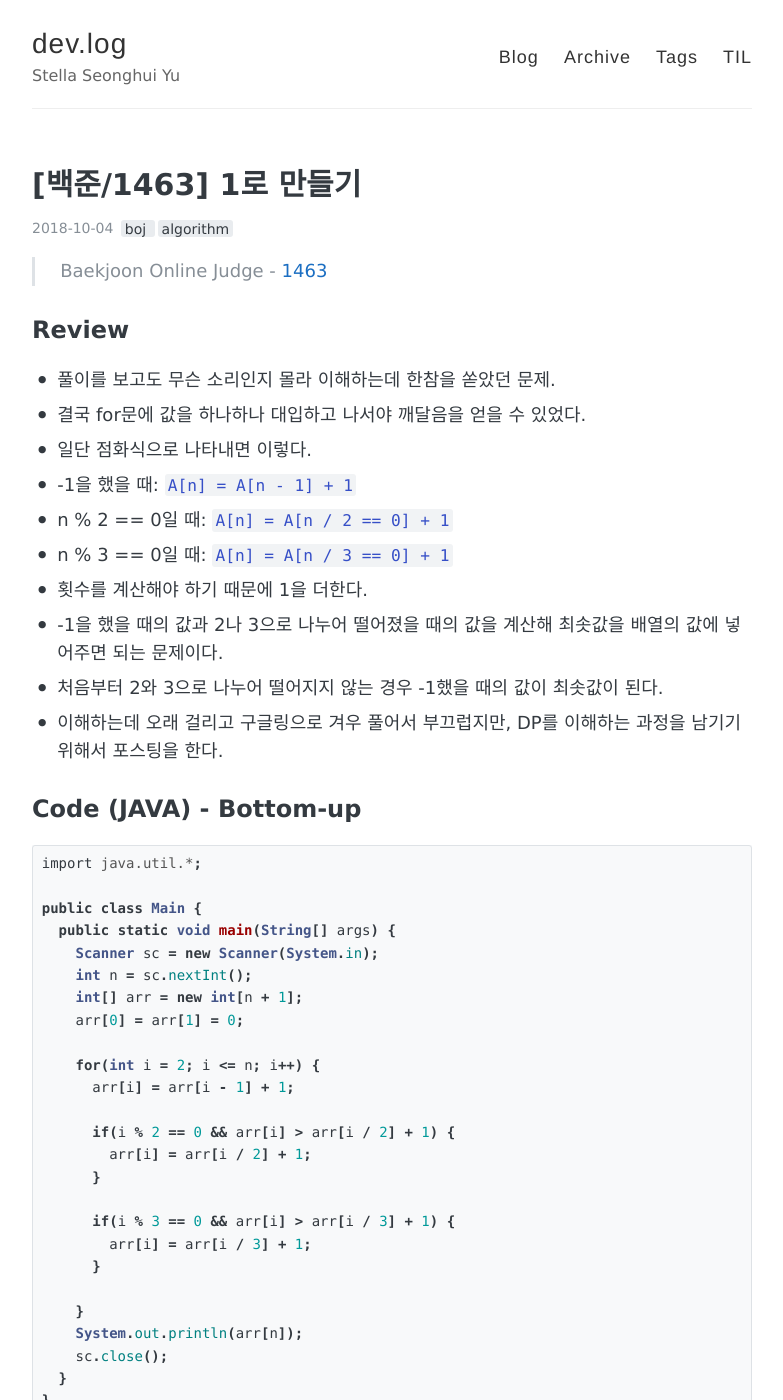
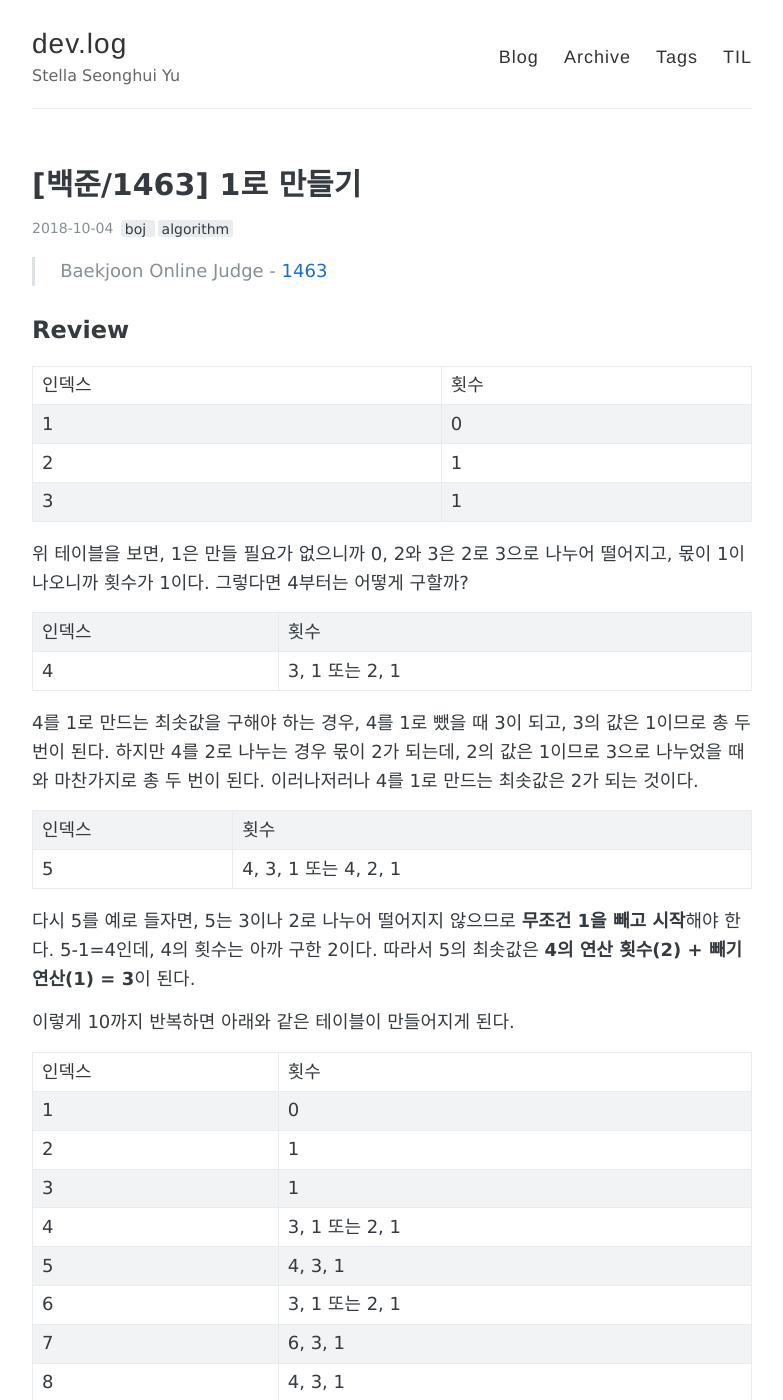
Before and after one commit to Seonghui/Seonghui.github.io, a Jekyll site: the page built from _posts/2018-10-04-bj-1463.md, in a window 1280 px wide and 1400 px high. Shown: the whole window, without its empty margins (248-1031 px from the left). Built offline with Jekyll 4.4.1, drawn with Linux system fonts in a browser that asks for light colours; comment, search, counter and statistics services are not loaded; some of the changed text lies outside the part shown.

Commit message:
문서 내용 수정

````diff
--- a/_posts/2018-10-04-bj-1463.md
+++ b/_posts/2018-10-04-bj-1463.md
@@ -6,18 +6,50 @@
 > Baekjoon Online Judge - [1463](https://www.acmicpc.net/problem/1463)
 
 ## Review
-* 풀이를 보고도 무슨 소리인지 몰라 이해하는데 한참을 쏟았던 문제.
-* 결국 for문에 값을 하나하나 대입하고 나서야 깨달음을 얻을 수 있었다.
-* 일단 점화식으로 나타내면 이렇다.
-* -1을 했을 때: `A[n] = A[n - 1] + 1`
-* n % 2 == 0일 때: `A[n] = A[n / 2 == 0] + 1`
-* n % 3 == 0일 때: `A[n] = A[n / 3 == 0] + 1`
-* 횟수를 계산해야 하기 때문에 1을 더한다.
-* -1을 했을 때의 값과 2나 3으로 나누어 떨어졌을 때의 값을 계산해 최솟값을 배열의 값에 넣어주면 되는 문제이다.
-* 처음부터 2와 3으로 나누어 떨어지지 않는 경우 -1했을 때의 값이 최솟값이 된다.
-* 이해하는데 오래 걸리고 구글링으로 겨우 풀어서 부끄럽지만, DP를 이해하는 과정을 남기기 위해서 포스팅을 한다.
+
+| 인덱스 | 횟수 |
+| :--- | :--- |
+| 1 | 0 |
+| 2 | 1 |
+| 3 | 1 |
+
+위 테이블을 보면, 1은 만들 필요가 없으니까 0, 2와 3은 2로 3으로 나누어 떨어지고, 몫이 1이 나오니까 횟수가 1이다. 그렇다면 4부터는 어떻게 구할까?
+
+| 인덱스 | 횟수 |
+| 4 | 3, 1 또는 2, 1 |
+
+4를 1로 만드는 최솟값을 구해야 하는 경우, 4를 1로 뺐을 때 3이 되고, 3의 값은 1이므로 총 두 번이 된다. 하지만 4를 2로 나누는 경우 몫이 2가 되는데, 2의 값은 1이므로 3으로 나누었을 때와 마찬가지로 총 두 번이 된다. 이러나저러나 4를 1로 만드는 최솟값은 2가 되는 것이다.
+
+| 인덱스 | 횟수 |
+| 5 | 4, 3, 1 또는 4, 2, 1 |
+
+다시 5를 예로 들자면, 5는 3이나 2로 나누어 떨어지지 않으므로 **무조건 1을 빼고 시작**해야 한다. 5-1=4인데, 4의 횟수는 아까 구한 2이다. 따라서 5의 최솟값은 **4의 연산 횟수(2) + 빼기 연산(1) = 3**이 된다.
+
+이렇게 10까지 반복하면 아래와 같은 테이블이 만들어지게 된다.
+
+| 인덱스 | 횟수 |
+| :--- | :--- |
+| 1 | 0 |
+| 2 | 1 |
+| 3 | 1 |
+| 4 | 3, 1 또는 2, 1 |
+| 5 | 4, 3, 1 |
+| 6 | 3, 1 또는 2, 1 |
+| 7 | 6, 3, 1 |
+| 8 | 4, 3, 1 |
+| 9 | 3, 1 |
+| 10 | 9, 3, 1 |
+
+각 인덱스의 최솟값을 담은 배열을 A라고 했을 때, 점화식은 다음과 같다.
+
+* 1을 뺐을 때: `A[n - 1] + 1`
+* n % 2 == 0일 때: `A[n / 2 == 0] + 1`
+* n % 3 == 0일 때: `A[n / 3 == 0] + 1`
+
+횟수를 계산해야 하기 때문에 1을 더한다. 각 케이스의 값을 비교해 최소값을 찾아내서 A[n] 배열에 넣어주면 된다.
 
 ## Code (JAVA) - Bottom-up
+
 ```java
 import java.util.*;
 
@@ -47,6 +79,7 @@
 ```
 
 ## Code (JAVA) - Top-down
+
 ```java
 import java.io.*;
 
@@ -79,6 +112,31 @@
     System.out.println(dp(N));
 
   }
-
 }
 ```
+
+## Code (Javascript)
+
+* 역시 백준에서 자바스크립트 입력은... 노우...
+
+```js
+var fs = require('fs');
+var input = fs.readFileSync('/dev/stdin').toString().split("\n");
+var X = parseInt(input[0]);
+
+// 1부터 3까지의 값을 미리 넣어준다.
+// 편의를 위해 인덱스는 1부터 시작한다
+let dp = [0, 0, 1, 1];
+
+for (let i = 4; i <= X; i++) {
+  // -1을 뺄 때, 2로 나눌 때, 3으로 나눌 때의 값을 비교해 최소값을 알아냄
+  // -1을 했을 때
+  dp[i] = dp[i - 1] + 1;
+  // 3으로 나누어 떨어지는 수일 때
+  if (i % 3 === 0) dp[i] = Math.min(dp[i], dp[i / 3] + 1);
+  // 2로 나누어 떨어지는 수일 때
+  if (i % 2 === 0) dp[i] = Math.min(dp[i], dp[i / 2] + 1);
+}
+
+console.log(dp[X])
+```
````
